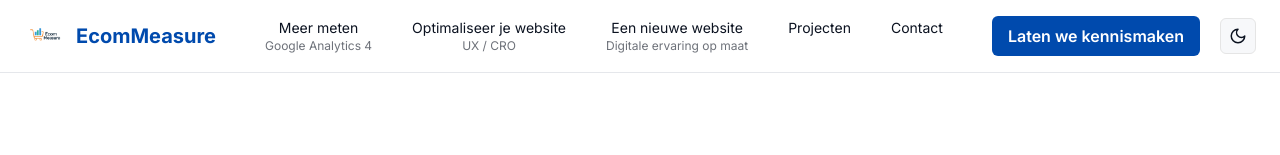
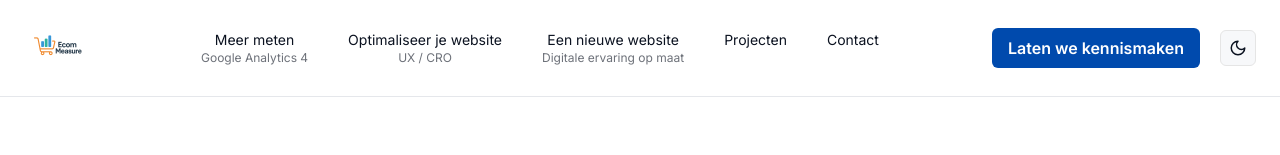
Before and after one commit to ProjectBibo/EcomMeasure3, a React (Vite) app: page / in a window 1280 px wide. Shown: the top 155 px of the page. Built offline with nearby package versions, Linux system fonts and the light colour scheme.

Commit message:
Update Header.jsx

```diff
--- a/src/components/Header.jsx
+++ b/src/components/Header.jsx
@@ -6,16 +6,13 @@ export default function Header() {
     <header className="border-b bg-white dark:bg-surface-dark sticky top-0 z-50">
       <div className="max-w-7xl mx-auto flex justify-between items-center px-6 py-4">
 
-        {/* 🔹 Logo */}
-        <a href="#hero" className="flex items-center gap-3">
+        {/* 🔹 Alleen het logo (vergroot) */}
+        <a href="#hero" className="flex items-center">
           <img
-            src="/logo.png"           // dit logo moet in de map /public staan
+            src="/logo.png"   // jouw logo in /public/logo.png
             alt="EcomMeasure logo"
-            className="h-10 w-auto"
+            className="h-16 w-auto"   // maak groter (h-16 ≈ 64px hoog)
           />
-          <span className="text-xl font-bold text-brand-blue">
-            EcomMeasure
-          </span>
         </a>
 
         {/* 🔹 Navigatie */}
```
